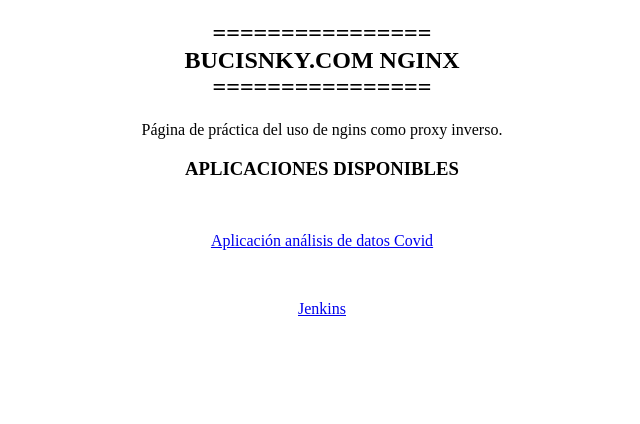
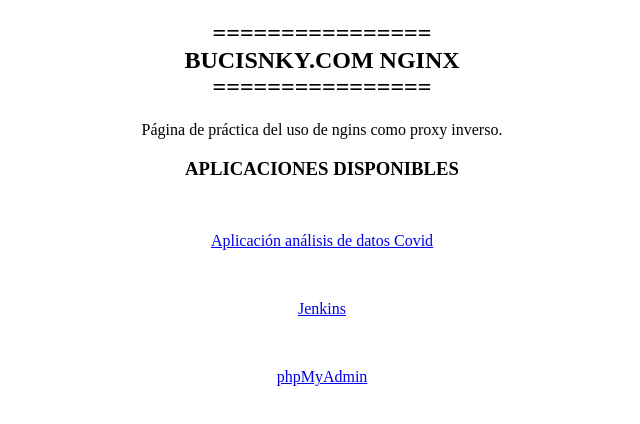
Before and after one commit to DockerRepos/proxyInversoNginx, a plain HTML site: page src/index.html in a window 1280 px wide. Shown: the whole page, without its empty margins (318-958 px from the left). Drawn offline with Linux system fonts and the light colour scheme.

Commit message:
Se incluye nuevo site para acceder al contenedor de phpMyAdmin

```diff
--- a/src/index.html
+++ b/src/index.html
@@ -12,5 +12,7 @@
   <p><a href="http://covid.bucinsky.com">Aplicación análisis de datos Covid</a></p>
 <br/>
   <p><a href="http://jenkins.bucinsky.com">Jenkins</a></p>
+<br/>
+  <p><a href="http://phpmyadmin.bucinsky.com">phpMyAdmin</a></p>
 </body>
 </html>
```
Also changed, not shown: 2 other files.
